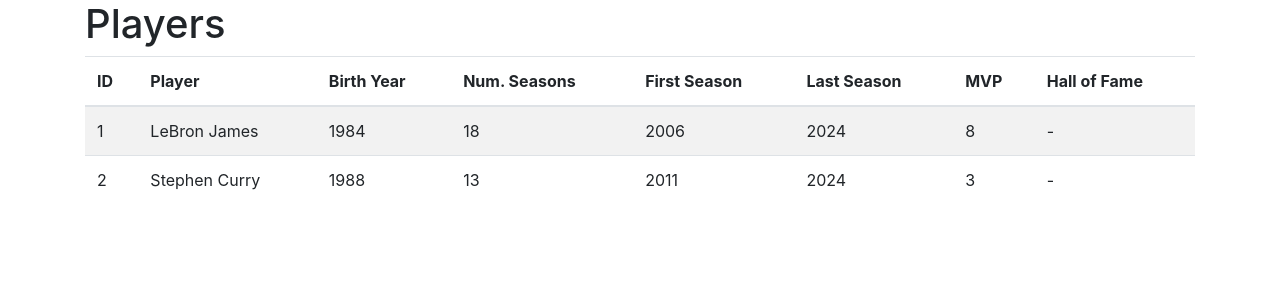
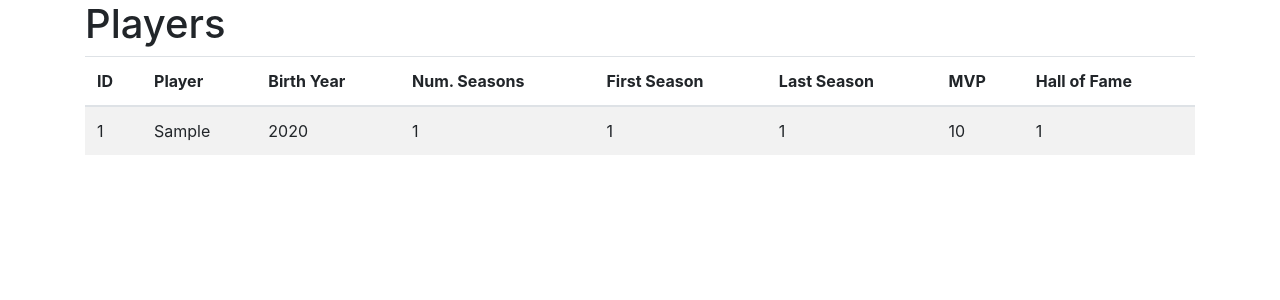
Before and after one commit to firatkizilboga/cucumbers, a Flask app: page /players in a window 1280 px wide. Shown: the part 56-356 px from the top of the page. Run offline with Flask 3, Linux system fonts and the light colour scheme; tables that the repository leaves empty hold one stand-in row (values such as "Sample post"); some libraries are stand-ins or nearby versions.

Commit message:
Players dashboard view created

```diff
--- a/flask_app/website/__init__.py
+++ b/flask_app/website/__init__.py
@@ -1,10 +1,27 @@
 from flask import Flask
+from flask_sqlalchemy import SQLAlchemy
+from flask import Flask
+from .views import views, db
+
+# Assuming app is your Flask instance
+app = Flask(__name__)
 
 def create_app():
     app = Flask(__name__)
     app.config['SECRET_KEY'] = 'dev secret key'
 
-    from .views import views
+    MYSQL_USER = "admin"
+    MYSQL_PASSWORD = "31cuCUMbers"
+    MYSQL_HOST = "134.122.79.205"
+    MYSQL_PORT = 3306
+    MYSQL_DATABASE = "cucumdb"
+
+    # Set SQLAlchemy configuration
+    app.config['SQLALCHEMY_DATABASE_URI'] = f"mysql+pymysql://{MYSQL_USER}:{MYSQL_PASSWORD}@{MYSQL_HOST}:{MYSQL_PORT}/{MYSQL_DATABASE}"
+    app.config['SQLALCHEMY_TRACK_MODIFICATIONS'] = False
+
+    # Initialize SQLAlchemy with the app
+    db.init_app(app)
 
     app.register_blueprint(views, url_prefix='/')
 
--- a/flask_app/website/templates/players.html
+++ b/flask_app/website/templates/players.html
@@ -17,26 +17,18 @@
         </tr>
     </thead>
     <tbody>
+        {% for player in players %}
         <tr>
-            <td>1</td>
-            <td>LeBron James</td>
-            <td>1984</td>
-            <td>18</td>
-            <td>2006</td>
-            <td>2024</td>
-            <td>8</td>
-            <td>-</td>
+            <td>{{ player.Player_ID }}</td>
+            <td>{{ player.Player }}</td>
+            <td>{{ player.Birth_Year }}</td>
+            <td>{{ player.Num_Seasons }}</td>
+            <td>{{ player.First_Seas }}</td>
+            <td>{{ player.Last_Seas }}</td>
+            <td>{{ player.MVP_Total }}</td>
+            <td>{{ player.HOF }}</td>
         </tr>
-        <tr>
-            <td>2</td>
-            <td>Stephen Curry</td>
-            <td>1988</td>
-            <td>13</td>
-            <td>2011</td>
-            <td>2024</td>
-            <td>3</td>
-            <td>-</td>
-        </tr>
+        {% endfor %}
     </tbody>
 </table>
 {% endblock %}
--- a/flask_app/website/views.py
+++ b/flask_app/website/views.py
@@ -1,6 +1,9 @@
 from flask import Blueprint, render_template
+from flask_sqlalchemy import SQLAlchemy
+from sqlalchemy import text  # Import text for raw SQL queries
 
 views = Blueprint('views', __name__)
+db = SQLAlchemy()
 
 @views.route('/')
 def homepage():
@@ -8,7 +11,16 @@
 
 @views.route('/players')
 def players():
-    return render_template("players.html")
+    query = text("""
+    SELECT *
+    FROM Players
+    """)
+
+    # Execute the query and fetch all rows
+    players = db.session.execute(query).fetchall()
+    print(players)
+
+    return render_template("players.html", players=players)
 
 @views.route('/player_season_stats')
 def player_season_stats():
```
Also changed, not shown: database/ETL/player_tables.sql (+8 -2 lines).
